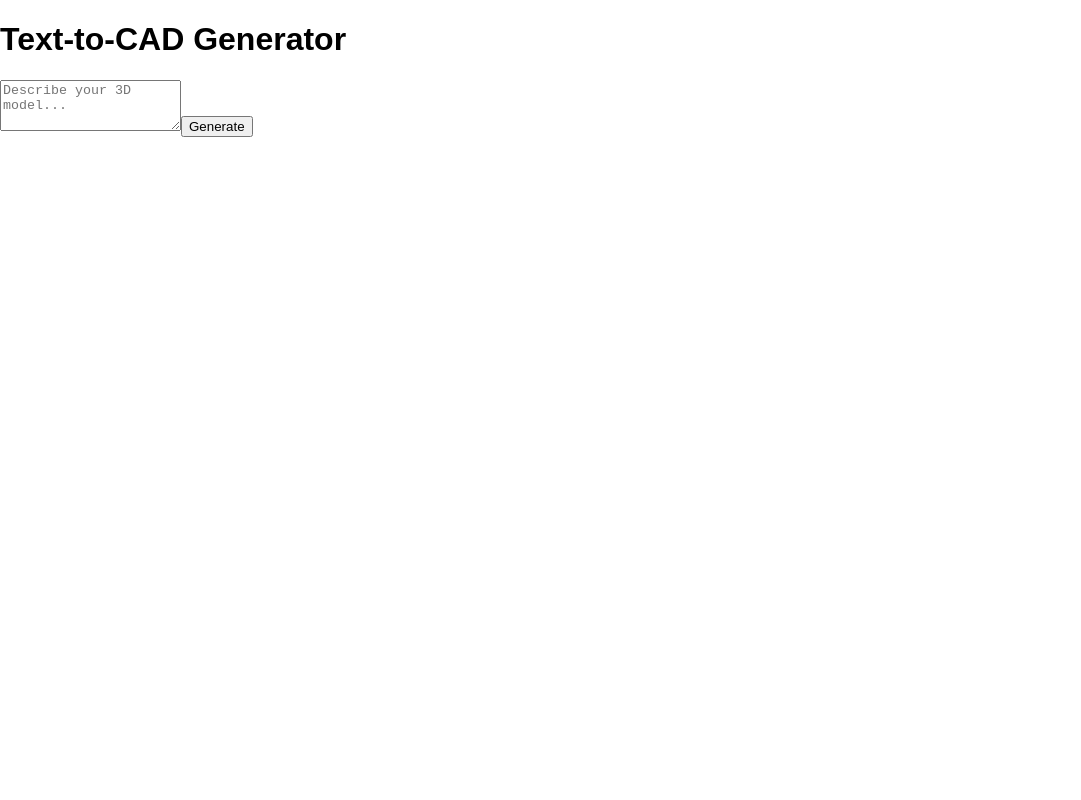
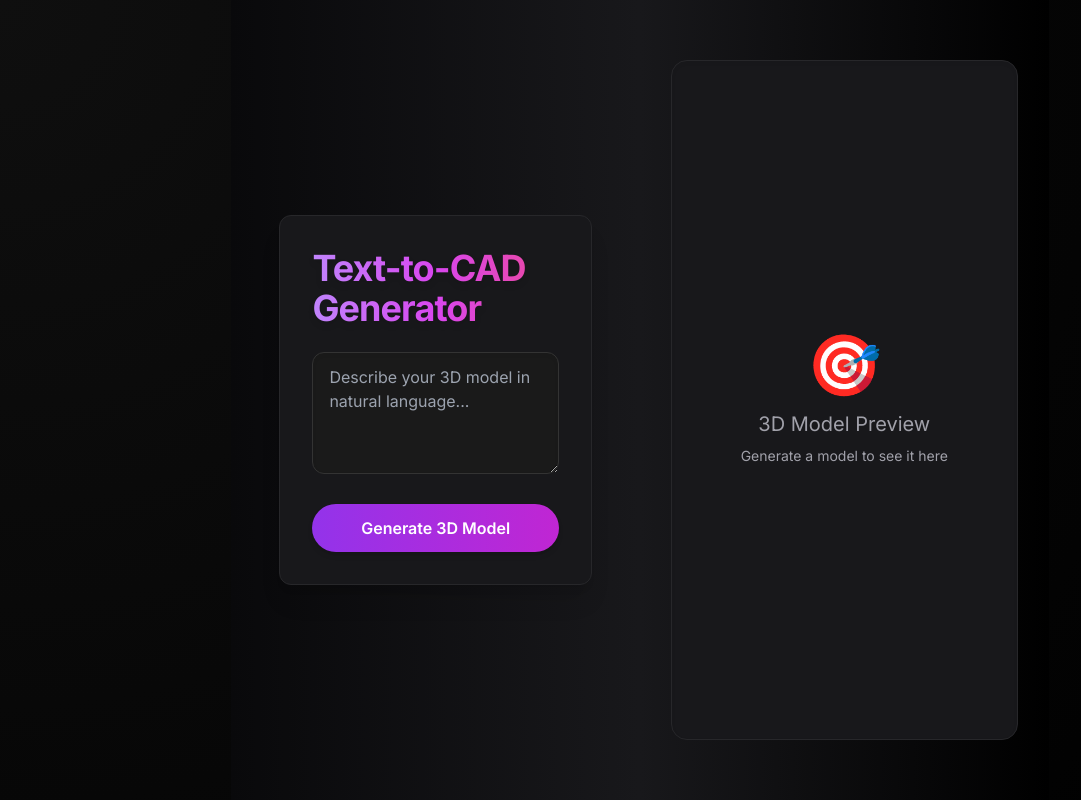
Before and after one commit to Anie0205/Text-to-CAD-using-Gemini, a React (Create React App) app in the folder frontend/: page / in a window 1280 px wide. Shown: the whole page, without its empty margins (0-1081 px from the left). Built offline with nearby package versions, Linux system fonts and the light colour scheme; no server answers.

Commit message:
Frontend redesign with Tailwind
ain' on 'f4a84cd'.

```diff
--- /dev/null
+++ b/frontend/postcss.config.js
@@ -0,0 +1,6 @@
+module.exports = {
+  plugins: {
+    tailwindcss: {},
+    autoprefixer: {},
+  },
+}
--- a/frontend/public/index.html
+++ b/frontend/public/index.html
@@ -7,37 +7,16 @@
     <meta name="theme-color" content="#000000" />
     <meta
       name="description"
-      content="Web site created using create-react-app"
+      content="Text-to-CAD Generator - AI-powered 3D model creation"
     />
     <link rel="apple-touch-icon" href="%PUBLIC_URL%/logo192.png" />
-    <!--
-      manifest.json provides metadata used when your web app is installed on a
-      user's mobile device or desktop. See https://developers.google.com/web/fundamentals/web-app-manifest/
-    -->
     <link rel="manifest" href="%PUBLIC_URL%/manifest.json" />
-    <!--
-      Notice the use of %PUBLIC_URL% in the tags above.
-      It will be replaced with the URL of the `public` folder during the build.
-      Only files inside the `public` folder can be referenced from the HTML.
-
-      Unlike "/favicon.ico" or "favicon.ico", "%PUBLIC_URL%/favicon.ico" will
-      work correctly both with client-side routing and a non-root public URL.
-      Learn how to configure a non-root public URL by running `npm run build`.
-    -->
-    <title>React App</title>
+    <!-- Google Font -->
+    <link href="https://fonts.googleapis.com/css2?family=Inter:wght@400;600;700&display=swap" rel="stylesheet">
+    <title>Text-to-CAD Generator</title>
   </head>
   <body>
     <noscript>You need to enable JavaScript to run this app.</noscript>
     <div id="root"></div>
-    <!--
-      This HTML file is a template.
-      If you open it directly in the browser, you will see an empty page.
-
-      You can add webfonts, meta tags, or analytics to this file.
-      The build step will place the bundled scripts into the <body> tag.
-
-      To begin the development, run `npm start` or `yarn start`.
-      To create a production bundle, use `npm run build` or `yarn build`.
-    -->
   </body>
 </html>
--- a/frontend/src/App.tsx
+++ b/frontend/src/App.tsx
@@ -1,14 +1,15 @@
 import React, { useEffect } from "react";
 import Home from "./pages/Home";
+import { pingBackend } from "./api";
 
 const App: React.FC = () => {
   useEffect(() => {
-    fetch('http://localhost:8000/ping')
-      .then(res => res.json())
-      .then(data => console.log(data));
+    pingBackend()
+      .then((data: any) => console.log('Backend connected:', data))
+      .catch((err: any) => console.error('Backend connection failed:', err));
   }, []);
   return (
-    <div className="min-h-screen bg-white text-black">
+    <div className="min-h-screen bg-gradient-to-br from-black via-[#181820] to-black text-white">
       <Home />
     </div>
   );
--- a/frontend/src/api.ts
+++ b/frontend/src/api.ts
@@ -1,11 +1,16 @@
 // src/api.ts
 import axios from "axios";
 
-const API = axios.create({
-  baseURL: "http://127.0.0.1:8000",
+export const API = axios.create({
+  baseURL: "http://localhost:8000",
 });
 
-export const generateScript = async (size: string, fillet: string) => {
-  const res = await API.post("/generate-fallback-stl", { size, fillet });
+export const generateScript = async (prompt: string) => {
+  const res = await API.post("/generate-models", { prompt });
   return res.data;
 };
+
+export const pingBackend = async () => {
+  const res = await API.get("/ping");
+  return res.data;
+};
--- a/frontend/src/index.css
+++ b/frontend/src/index.css
@@ -1,4 +1,74 @@
+@tailwind base;
+@tailwind components;
+@tailwind utilities;
+
+/* Root background */
 body {
-    margin: 0;
-    font-family: sans-serif;
-  }
+  background: radial-gradient(circle at top left, #0f0f0f, #000000);
+  font-family: 'Inter', sans-serif;
+  color: white;
+  min-height: 100vh;
+  display: flex;
+  justify-content: center;
+  align-items: center;
+}
+
+/* Container card */
+.card {
+  background: rgba(30, 30, 30, 0.6);
+  backdrop-filter: blur(12px);
+  border-radius: 16px;
+  padding: 40px 30px;
+  box-shadow: 0 10px 30px rgba(0,0,0,0.6);
+  max-width: 900px;
+  width: 100%;
+  border: 1px solid rgba(255, 255, 255, 0.08);
+}
+
+/* Title */
+.card h1 {
+  font-size: 2rem;
+  font-weight: 700;
+  margin-bottom: 25px;
+  color: #ffffff;
+  letter-spacing: 0.5px;
+}
+
+/* Textarea */
+textarea {
+  background: rgba(20, 20, 20, 0.8);
+  border: 1px solid rgba(255, 255, 255, 0.1);
+  color: #e0e0e0;
+  border-radius: 12px;
+  padding: 20px;
+  width: 100%;
+  resize: none;
+  font-size: 1rem;
+  transition: all 0.2s ease-in-out;
+}
+
+textarea:focus {
+  outline: none;
+  border-color: #b374f5;
+  box-shadow: 0 0 0 2px rgba(179, 116, 245, 0.3);
+}
+
+/* Button */
+button {
+  background: linear-gradient(135deg, #b374f5, #a064f0);
+  color: white;
+  padding: 15px 28px;
+  font-size: 1rem;
+  font-weight: 600;
+  border: none;
+  border-radius: 12px;
+  cursor: pointer;
+  transition: background 0.3s ease, transform 0.2s ease;
+  margin-top: 20px;
+}
+
+button:hover {
+  background: linear-gradient(135deg, #c584ff, #a064f0);
+  transform: translateY(-2px);
+  box-shadow: 0 4px 12px rgba(179, 116, 245, 0.3);
+}
--- a/frontend/src/pages/Home.tsx
+++ b/frontend/src/pages/Home.tsx
@@ -1,5 +1,5 @@
 import React, { useState } from "react";
-import axios from "axios";
+import { generateScript } from "../api";
 import { Canvas, useLoader } from "@react-three/fiber";
 import { OrbitControls, PerspectiveCamera } from "@react-three/drei";
 import { Suspense } from "react";
@@ -16,7 +16,7 @@ const STLModel: React.FC<{ url: string }> = ({ url }) => {
 
 const ModelViewer: React.FC<{ modelUrl: string }> = ({ modelUrl }) => {
   return (
-    <div className="w-full h-[500px] border mt-4 rounded shadow">
+    <div className="w-full h-[500px] border border-[#333] mt-4 rounded-xl shadow-md bg-[#111111]">
       <Canvas>
         <ambientLight intensity={0.5} />
         <pointLight position={[10, 10, 10]} />
@@ -36,47 +36,102 @@ const Home: React.FC = () => {
   const [loading, setLoading] = useState(false);
   const [error, setError] = useState("");
 
-  const handleGenerate = async () => {
+  const generateModel = async () => {
+    if (!prompt) return;
+
     setLoading(true);
     setError("");
+    setStlUrl("");
+
     try {
-      const response = await axios.post("http://localhost:8000/generate-models", {
-        prompt,
-      });
-
-      // The backend always serves STL at /render-model
+      await generateScript(prompt);
       setStlUrl("http://localhost:8000/render-model");
-    } catch (err) {
-      console.error("Generation failed", err);
-      setError("Failed to generate model. Please try again.");
+    } catch (err: any) {
+      if (err.code === 'ERR_NETWORK') {
+        setError("Cannot connect to backend server. Please ensure the backend is running on port 8000.");
+      } else if (err.response?.status === 500) {
+        setError("Backend processing failed. Please try a simpler prompt.");
+      } else {
+        setError("Something went wrong. Try a simpler prompt.");
+      }
     } finally {
       setLoading(false);
     }
   };
 
   return (
-    <div className="p-8 max-w-4xl mx-auto">
-      <h1 className="text-3xl font-bold mb-6">Text-to-CAD Generator</h1>
-      <div className="flex gap-4 mb-4">
+    <div className="flex h-screen bg-gradient-to-r from-zinc-950 via-zinc-900 to-black font-sans">
+
+      {/* === Left Panel: Prompt Box === */}
+      <div className="w-1/2 flex flex-col justify-center items-center px-12">
+        <div className="w-full max-w-xl bg-zinc-900 p-8 rounded-xl shadow-xl border border-zinc-800">
+          <h1 className="text-4xl font-extrabold mb-6 text-transparent bg-clip-text
+             bg-gradient-to-r from-purple-400 via-fuchsia-500 to-pink-500
+             tracking-tight drop-shadow-md animate-fade-in">
+              Text-to-CAD Generator
+            </h1>
+
           <textarea
-          className="flex-1 border p-2 rounded resize-y min-h-[60px]"
-          placeholder="Describe your 3D model..."
+            className="flex-1 w-full bg-[#1A1A1A] text-white placeholder-gray-400
+                      border border-[#333] rounded-xl px-4 py-3
+                      focus:outline-none focus:ring-2 focus:ring-fuchsia-500 focus:border-transparent
+                      transition-all duration-300 shadow-inner resize-y min-h-[100px]"
+            placeholder="Describe your 3D model in natural language..."
             value={prompt}
             onChange={(e) => setPrompt(e.target.value)}
-          rows={3}
+            rows={4}
           />
+
+          {error && (
+            <p className="text-red-400 text-sm mt-4 bg-red-900/20 p-3 rounded-lg border border-red-500/30">
+              {error}
+            </p>
+          )}
+
           <button
-          onClick={handleGenerate}
-          className="bg-blue-600 text-white px-4 py-2 rounded hover:bg-blue-700"
+            onClick={generateModel}
             disabled={loading}
+            className="mt-6 w-full py-3 px-6 text-white font-semibold rounded-full
+                      bg-gradient-to-r from-purple-600 to-fuchsia-600
+                      hover:from-fuchsia-600 hover:to-purple-600
+                      transition-all duration-300 shadow-md hover:shadow-xl
+                      focus:outline-none focus:ring-2 focus:ring-fuchsia-400 focus:ring-offset-2
+                      disabled:opacity-50 disabled:cursor-not-allowed"
           >
-          {loading ? "Generating..." : "Generate"}
+            {loading ? "Generating..." : "Generate 3D Model"}
           </button>
+
         </div>
-      {error && <p className="text-red-500 mb-4">{error}</p>}
-      {stlUrl && <ModelViewer modelUrl={stlUrl} />}
+      </div>
+
+      {/* === Right Panel: 3D Viewer === */}
+      <div className="w-1/2 flex items-center justify-center">
+        <div className="w-[85%] h-[85%] bg-zinc-900 rounded-2xl border border-zinc-800 shadow-inner flex items-center justify-center">
+          {stlUrl ? (
+            <div className="w-full h-full">
+              <Canvas>
+                <ambientLight intensity={0.5} />
+                <pointLight position={[10, 10, 10]} />
+                <PerspectiveCamera makeDefault position={[0, 0, 100]} />
+                <OrbitControls />
+                <Suspense fallback={null}>
+                  <STLModel url={stlUrl} />
+                </Suspense>
+              </Canvas>
+            </div>
+          ) : (
+            <div className="text-center text-zinc-400">
+              <div className="text-6xl mb-4">🎯</div>
+              <p className="text-xl font-medium">3D Model Preview</p>
+              <p className="text-sm mt-2">Generate a model to see it here</p>
+            </div>
+          )}
+        </div>
+      </div>
+
     </div>
   );
+
 };
 
 export default Home;
--- /dev/null
+++ b/frontend/tailwind.config.js
@@ -0,0 +1,20 @@
+/** @type {import('tailwindcss').Config} */
+module.exports = {
+  content: [
+    "./index.html",
+    "./src/**/*.{js,ts,jsx,tsx}"
+  ],
+  theme: {
+    extend: {
+      colors: {
+        primary: '#a855f7',    // purple accent
+        background: '#121212', // dark theme background
+        foreground: '#ffffff', // text color
+      },
+      fontFamily: {
+        sans: ['Inter', 'sans-serif'],
+      },
+    },
+  },
+  plugins: [],
+}
```
Also changed, not shown: frontend/package.json (+9 -0 lines), frontend/src/components/Chatbot.tsx (+4 -9 lines), 2 other files (tests, documents, lock files or other folders). Lines whose indentation alone changed are shown as unchanged.
